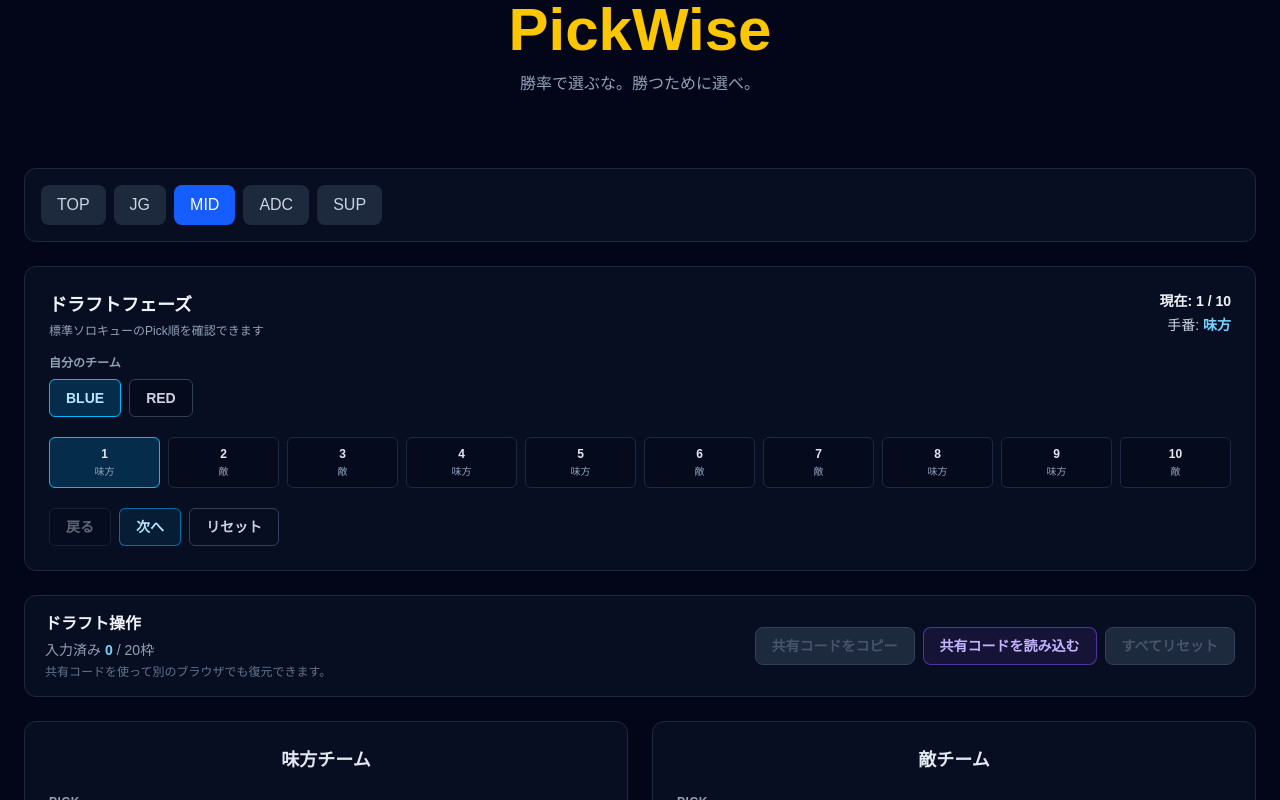
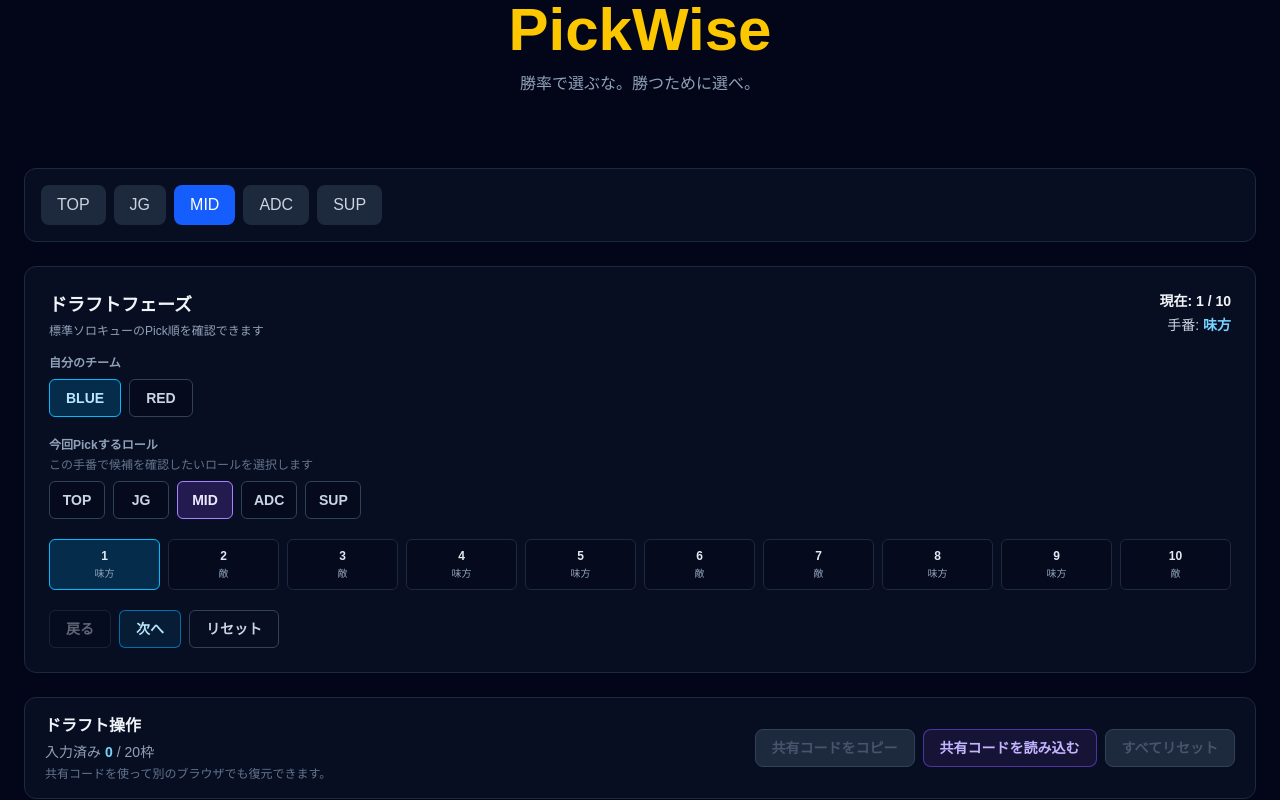
Before and after one commit to kyosukesai17-tech/PickWise, a Next.js app: page / in a window 1280 px wide. Shown: the top 800 px of the page. Built offline with nearby package versions, Linux system fonts and the light colour scheme.

Commit message:
feat: add current pick role control

```diff
--- a/app/page.tsx
+++ b/app/page.tsx
@@ -189,7 +189,9 @@
         <DraftPhaseControl
           state={draftPhaseState}
           playerTeamSide={playerTeamSide}
+          selectedRole={selectedRole}
           onPlayerTeamSideChange={setPlayerTeamSide}
+          onSelectedRoleChange={setSelectedRole}
           onPrevious={() =>
             setDraftPhaseState((currentState) => ({
               ...currentState,
--- a/components/DraftPhaseControl.tsx
+++ b/components/DraftPhaseControl.tsx
@@ -8,22 +8,28 @@
   DraftPhaseState,
   PlayerTeamSide,
 } from "../types/draftPhase";
+import type { Role } from "../types/champion";
 
 type DraftPhaseControlProps = Readonly<{
   state: DraftPhaseState;
   playerTeamSide: PlayerTeamSide;
+  selectedRole: Role;
   onPlayerTeamSideChange: (side: PlayerTeamSide) => void;
+  onSelectedRoleChange: (role: Role) => void;
   onPrevious: () => void;
   onNext: () => void;
   onReset: () => void;
 }>;
 
 const TEAM_SIDES: readonly PlayerTeamSide[] = ["BLUE", "RED"];
+const PICK_ROLES: readonly Role[] = ["TOP", "JG", "MID", "ADC", "SUP"];
 
 export default function DraftPhaseControl({
   state,
   playerTeamSide,
+  selectedRole,
   onPlayerTeamSideChange,
+  onSelectedRoleChange,
   onPrevious,
   onNext,
   onReset,
@@ -91,6 +97,43 @@
         </div>
       </fieldset>
 
+      <div className="mt-5">
+        <p className="text-xs font-semibold text-slate-400">
+          今回Pickするロール
+        </p>
+        <p className="mt-1 text-xs text-slate-500">
+          {currentDraftTurn.side === "ENEMY"
+            ? "次の味方Pickに備えて確認するロールを選択します"
+            : "この手番で候補を確認したいロールを選択します"}
+        </p>
+
+        <div
+          role="group"
+          aria-label="今回Pickするロール"
+          className="mt-2 flex flex-wrap gap-2"
+        >
+          {PICK_ROLES.map((role) => {
+            const isSelected = selectedRole === role;
+
+            return (
+              <button
+                key={role}
+                type="button"
+                aria-pressed={isSelected}
+                onClick={() => onSelectedRoleChange(role)}
+                className={`min-w-14 rounded-md border px-3 py-2 text-sm font-semibold transition focus-visible:outline-none focus-visible:ring-2 focus-visible:ring-violet-500 ${
+                  isSelected
+                    ? "border-violet-400 bg-violet-500/20 text-violet-100"
+                    : "border-slate-700 bg-slate-950/40 text-slate-300 hover:border-slate-500"
+                }`}
+              >
+                {role}
+              </button>
+            );
+          })}
+        </div>
+      </div>
+
       <ol
         aria-label="標準Pick順"
         className="mt-5 grid grid-cols-5 gap-2 sm:grid-cols-10"
```
